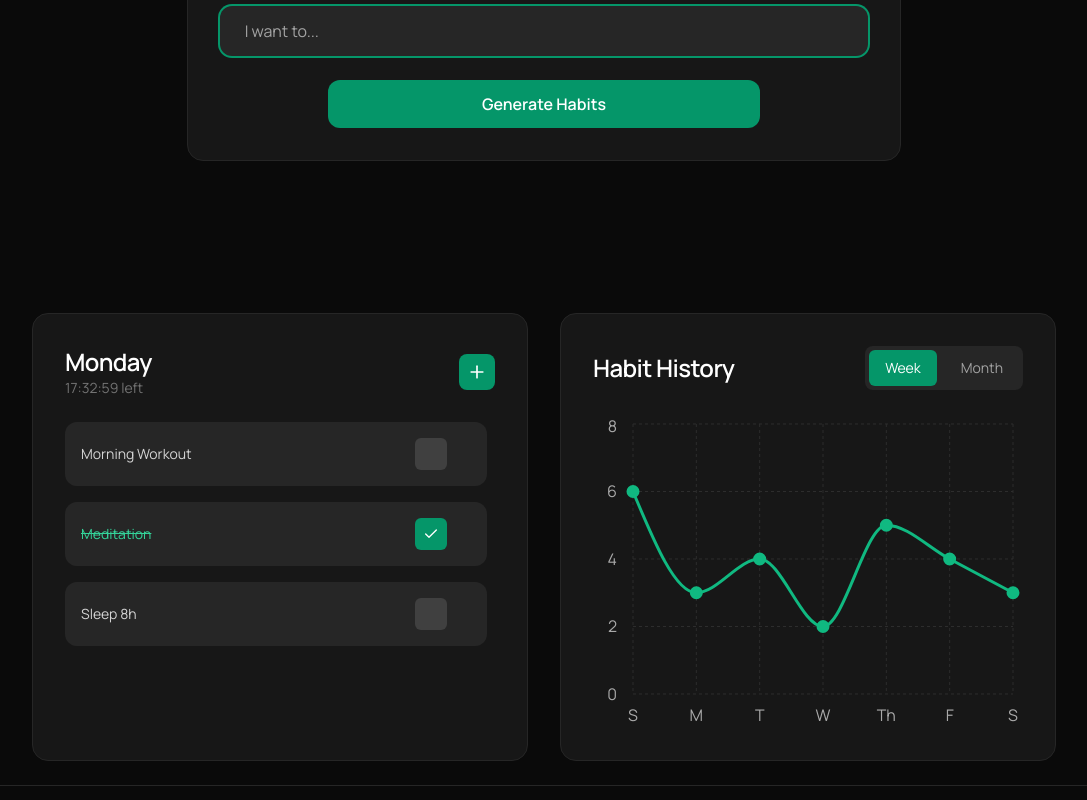
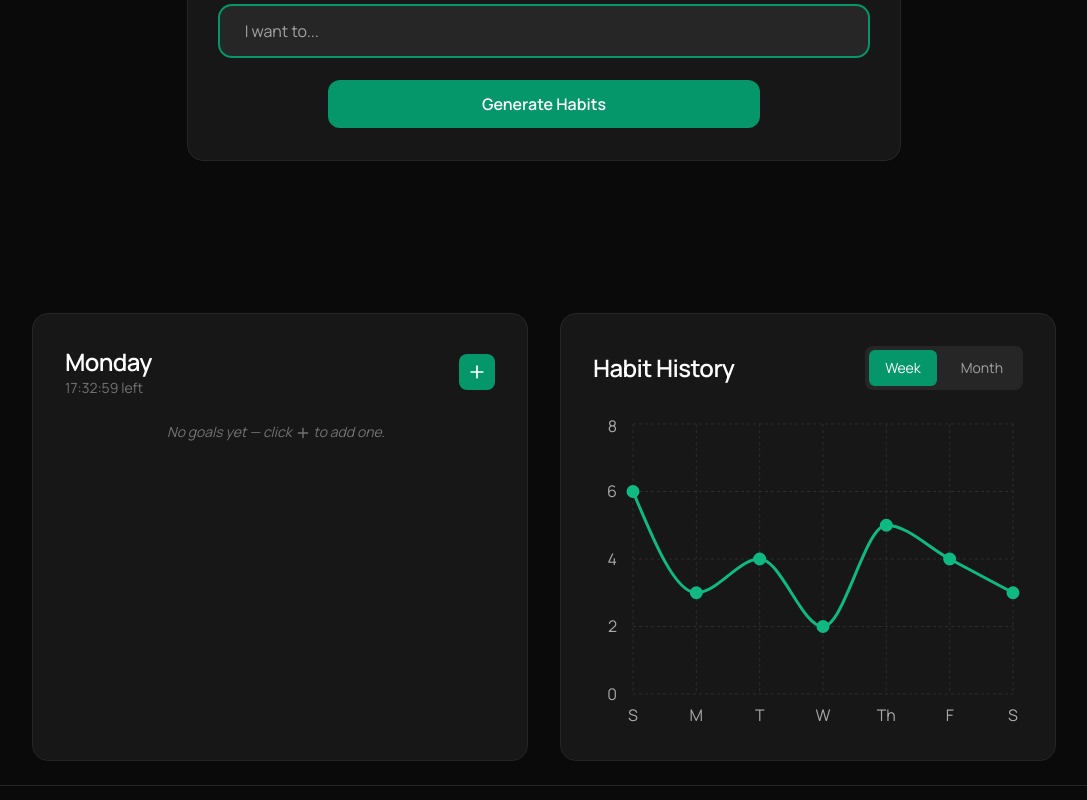
Before and after one commit to aaronormond/habit-tracker, a Next.js app: page /tracking in a window 1280 px wide. Shown: the part 276-1076 px from the top of the page, without its empty margins (96-1183 px from the left). Built offline with nearby package versions, Linux system fonts and the light colour scheme.

Commit message:
Moved around functionality for storing goals and adding goals so that goals can be added across different components

```diff
--- /dev/null
+++ b/src/components/AddGoalButton.tsx
@@ -0,0 +1,31 @@
+"use client";
+import { Plus } from "lucide-react";
+import { addGoal } from "@/store/goalsStore";
+import { Goal } from "./GoalItem";
+
+interface AddGoalButtonProps {
+  name?: string; // optional name for the new goal
+}
+
+export default function AddGoalButton({ name }: AddGoalButtonProps) {
+    const handleClick = () => {
+        const newId = Date.now();
+        const newGoal: Goal = {
+        id: newId,
+        name: name ?? "", // use the passed name, or empty string
+        doneToday: false,
+        editing: !name,  // if name is given, don’t start in editing mode
+        };
+        addGoal(newGoal);
+    };
+
+    return (
+        <button
+        onClick={handleClick}
+        className="bg-emerald-600 hover:bg-emerald-700 transition-colors p-2 rounded-lg"
+        aria-label="Add goal"
+        >
+            <Plus className="w-5 h-5" />
+        </button>
+    );
+}
--- a/src/components/CurrentGoals.tsx
+++ b/src/components/CurrentGoals.tsx
@@ -1,209 +1,57 @@
 "use client";
-
 import { useState, useRef, useEffect } from "react";
-import { Plus, Check, Trash2, ChevronDown, ChevronUp } from "lucide-react";
-
-type Goal = {
-  id: number;
-  name: string;
-  doneToday: boolean;
-  editing?: boolean;
-};
+import { Plus } from "lucide-react";
+import { GoalItem } from "./GoalItem";
+import { useGoals, removeGoal, toggleGoal, updateGoalName } from "@/store/goalsStore";
+import AddGoalButton from "./AddGoalButton";
 
 export default function CurrentGoals() {
-  const [goals, setGoals] = useState<Goal[]>([
-    { id: 1, name: "Morning Workout", doneToday: false },
-    { id: 2, name: "Meditation", doneToday: true },
-    { id: 3, name: "Sleep 8h", doneToday: false },
-  ]);
-  const [expanded, setExpanded] = useState(false);
-  const [message, setMessage] = useState("");
+  const goals = useGoals();
   const listRef = useRef<HTMLUListElement>(null);
   const inputRefs = useRef<{ [key: number]: HTMLInputElement | null }>({});
   const [timeLeft, setTimeLeft] = useState("");
-
-  // get current weekday (e.g. "Tuesday")
   const day = new Date().toLocaleDateString("en-US", { weekday: "long" });
 
-  // smooth scroll to bottom on new goal
-  useEffect(() => {
-    if (!listRef.current) return;
-    const timeout = setTimeout(() => {
-      listRef.current?.scrollTo({
-        top: listRef.current.scrollHeight,
-        behavior: "smooth",
-      });
-    }, 50);
-    return () => clearTimeout(timeout);
-  }, [goals.length]);
+  const handleToggle = (id: number) => toggleGoal(id);
 
-  // fade message timeout
-  useEffect(() => {
-    if (!message) return;
-    const t = setTimeout(() => setMessage(""), 1500);
-    return () => clearTimeout(t);
-  }, [message]);
+  const finishEditing = (id: number, value: string) => {
+    if (!value.trim()) removeGoal(id);
+    else updateGoalName(id, value.trim());
+  };
 
-    // for countdown
   useEffect(() => {
     const updateCountdown = () => {
-      const now = new Date();
-      const midnight = new Date();
-      midnight.setHours(24, 0, 0, 0); // next midnight
-
-      const diff = midnight.getTime() - now.getTime();
-      const hours = Math.floor(diff / 1000 / 60 / 60);
-      const minutes = Math.floor((diff / 1000 / 60) % 60);
-      const seconds = Math.floor((diff / 1000) % 60);
-
-      setTimeLeft(
-        `${hours.toString().padStart(2, "0")}:${minutes
-          .toString()
-          .padStart(2, "0")}:${seconds.toString().padStart(2, "0")}`
-      );
+      const diff = new Date().setHours(24,0,0,0) - new Date().getTime();
+      const format = (n: number) => String(n).padStart(2,"0");
+      setTimeLeft([Math.floor(diff/3600000), Math.floor(diff/60000)%60, Math.floor(diff/1000)%60]
+        .map(format)
+        .join(":") );
     };
-
     updateCountdown();
     const timer = setInterval(updateCountdown, 1000);
     return () => clearInterval(timer);
   }, []);
 
-  const toggleGoal = (id: number) =>
-    setGoals((prev) =>
-      prev.map((g) =>
-        g.id === id ? { ...g, doneToday: !g.doneToday } : g
-      )
-    );
-
-  const addInlineGoal = () => {
-    if (goals.length >= 10) {
-      setMessage("You’re doing too much. Chill.");
-      return;
-    }
-
-    const newId = Date.now();
-    setGoals((prev) => [
-      ...prev,
-      { id: newId, name: "", doneToday: false, editing: true },
-    ]);
-    setTimeout(() => inputRefs.current[newId]?.focus(), 50);
-  };
-
-  const finishEditing = (id: number, value: string) => {
-    if (!value.trim()) {
-      setGoals((prev) => prev.filter((g) => g.id !== id));
-    } else {
-      setGoals((prev) =>
-        prev.map((g) =>
-          g.id === id ? { ...g, name: value.trim(), editing: false } : g
-        )
-      );
-    }
-  };
-
   return (
-    <>
-      <section
-        className={`flex-1 p-8 bg-neutral-900 text-white rounded-2xl border border-neutral-800 flex flex-col transition-all duration-500 ease-in-out ${
-          expanded ? "h-[40rem]" : "h-[28rem]"
-        }`}
-      >
+    <section className="flex-1 p-8 bg-neutral-900 text-white rounded-2xl border border-neutral-800 flex flex-col transition-all duration-500 ease-in-out">
       <div className="flex justify-between items-center mb-6">
         <div className="flex flex-col">
-            <h2 className="text-2xl font-semibold tracking-tight">
-                {day}
-            </h2>
-            <p className="text-sm text-neutral-500 font-normal">
-                {timeLeft} left
-            </p>
+          <h2 className="text-2xl font-semibold tracking-tight">{day}</h2>
+          <p className="text-sm text-neutral-500 font-normal"> {timeLeft} left </p>
         </div>
-          <div className="flex items-center gap-2">
-            {goals.length > 4 && (
-              <button
-                onClick={() => setExpanded((prev) => !prev)}
-                className="flex items-center text-sm text-emerald-500 hover:text-emerald-400 transition-colors"
-              >
-                {expanded ? (
-                  <>
-                    See Less
-                    <ChevronUp className="w-4 h-4 ml-1" />
-                  </>
-                ) : (
-                  <>
-                    See More
-                    <ChevronDown className="w-4 h-4 ml-1" />
-                  </>
-                )}
-              </button>
-            )}
-            <button
-              onClick={addInlineGoal}
-              className="bg-emerald-600 hover:bg-emerald-700 transition-colors p-2 rounded-lg"
-            >
-              <Plus className="w-5 h-5" />
-            </button>
-          </div>
+        <AddGoalButton /> {/* now handles adding itself */}
       </div>
 
-        <ul
-          ref={listRef}
-          className={`flex-1 min-h-0 space-y-4 overflow-y-auto pr-2 scrollbar-thin scrollbar-thumb-neutral-700/60 hover:scrollbar-thumb-emerald-600/60 ${
-            expanded ? "" : "max-h-72"
-          }`}
-        >
+      <ul ref={listRef} className="flex-1 min-h-0 max-h-72 space-y-4 overflow-y-auto pr-2 scrollbar-thin scrollbar-thumb-neutral-700/60 hover:scrollbar-thumb-emerald-600/60">
         {goals.map((goal) => (
-            <li
+          <GoalItem
             key={goal.id}
-              className="group flex items-center justify-between p-4 bg-neutral-800 rounded-xl transition-all duration-200 hover:bg-neutral-700"
-            >
-              {goal.editing ? (
-                <input
-                  ref={(el) => {
-                    inputRefs.current[goal.id] = el;
-                  }}
-                  defaultValue={goal.name}
-                  placeholder="New goal..."
-                  onBlur={(e) => finishEditing(goal.id, e.target.value)}
-                  onKeyDown={(e) =>
-                    e.key === "Enter" &&
-                    finishEditing(goal.id, e.currentTarget.value)
-                  }
-                  className="flex-1 bg-transparent border-b border-neutral-600 focus:border-emerald-500 text-sm px-1 py-0.5 outline-none"
+            goal={goal}
+            onToggle={handleToggle}
+            onDelete={() => removeGoal(goal.id)}
+            onFinishEditing={finishEditing}
+            inputRef={(el) => (inputRefs.current[goal.id] = el)}
           />
-              ) : (
-                <span
-                  className={`flex-1 text-sm transition-colors ${
-                    goal.doneToday
-                      ? "text-emerald-400 line-through"
-                      : "text-neutral-300"
-                  }`}
-                >
-                  {goal.name}
-                </span>
-              )}
-
-              <div className="flex items-center gap-2 ml-3">
-                <button
-                  onClick={() => toggleGoal(goal.id)}
-                  className={`w-8 h-8 rounded-md flex items-center justify-center transition-colors ${
-                    goal.doneToday
-                      ? "bg-emerald-600 text-white"
-                      : "bg-neutral-700 text-neutral-400 hover:bg-neutral-600"
-                  }`}
-                >
-                  {goal.doneToday && <Check className="w-4 h-4" />}
-                </button>
-
-                <button
-                  onClick={() =>
-                    setGoals((prev) => prev.filter((g) => g.id !== goal.id))
-                  }
-                  className="opacity-0 group-hover:opacity-100 transition-opacity text-neutral-500 hover:text-red-500"
-                >
-                  <Trash2 className="w-4 h-4" />
-                </button>
-              </div>
-            </li>
         ))}
 
         {goals.length === 0 && (
@@ -212,13 +60,6 @@ export default function CurrentGoals() {
           </p>
         )}
       </ul>
-        {/* friendly toast */}
-        {message && (
-            <div className="relative text-center bg-neutral-800 text-neutral-100 border border-neutral-700 px-4 py-2 rounded-lg text-sm shadow-lg animate-[fadeIn_0.5s_ease-in-out]">
-            {message}
-            </div>
-        )}
     </section>
-    </>
   );
 }
--- /dev/null
+++ b/src/components/GoalItem.tsx
@@ -0,0 +1,63 @@
+"use client";
+
+import { Check, Trash2 } from "lucide-react";
+
+export type Goal = {
+  id: number;
+  name: string;
+  doneToday: boolean;
+  editing?: boolean;
+};
+
+type GoalItemProps = {
+  goal: Goal;
+  onToggle: (id: number) => void;
+  onDelete: (id: number) => void;
+  onFinishEditing: (id: number, value: string) => void;
+  inputRef?: (el: HTMLInputElement | null) => void;
+};
+
+export function GoalItem({ goal, onToggle, onDelete, onFinishEditing, inputRef }: GoalItemProps) {
+  return (
+    <li className="group flex items-center justify-between p-4 bg-neutral-800 rounded-xl transition-all duration-200 hover:bg-neutral-600">
+      {goal.editing ? (
+        <input
+          ref={inputRef}
+          defaultValue={goal.name}
+          placeholder="New goal..."
+          onBlur={(e) => onFinishEditing(goal.id, e.target.value)}
+          onKeyDown={(e) =>
+            e.key === "Enter" && onFinishEditing(goal.id, e.currentTarget.value)
+          }
+          className="flex-1 bg-transparent border-b border-neutral-600 focus:border-emerald-500 text-sm px-1 py-0.5 outline-none"
+        />
+      ) : (
+        <span
+          className={`flex-1 text-sm transition-colors ${
+            goal.doneToday ? "text-emerald-400" : "text-neutral-300"
+          }`}
+        >
+          {goal.name}
+        </span>
+      )}
+
+      <div className="flex items-center gap-2 ml-3">
+        <button
+          onClick={() => onToggle(goal.id)}
+          className={`w-8 h-8 rounded-md flex items-center justify-center transition-colors ${
+            goal.doneToday ? "bg-emerald-600 text-white" : "bg-neutral-700 text-neutral-400 hover:bg-neutral-500"
+          }`}
+        >
+          {goal.doneToday && <Check className="w-4 h-4" />}
+        </button>
+
+        <button
+          onClick={() => onDelete(goal.id)}
+          className="opacity-0 group-hover:opacity-100 transition-opacity text-neutral-500 hover:text-red-500"
+        >
+          <Trash2 className="w-4 h-4" />
+        </button>
+      </div>
+    </li>
+  );
+}
--- /dev/null
+++ b/src/store/goalsStore.ts
@@ -0,0 +1,43 @@
+// goalsStore.ts
+import { useState, useEffect } from "react";
+import { Goal } from "@/components/GoalItem";
+
+let goals: Goal[] = [];
+let listeners: (() => void)[] = [];
+
+export function addGoal(goal: Goal) {
+  goals.push(goal);
+  listeners.forEach((fn) => fn());
+}
+
+export function removeGoal(id: number) {
+  goals = goals.filter(g => g.id !== id);
+  listeners.forEach((fn) => fn());
+}
+
+export function toggleGoal(id: number) {
+  const goal = goals.find(g => g.id === id);
+  if (goal) goal.doneToday = !goal.doneToday;
+  listeners.forEach(fn => fn());
+}
+
+export function updateGoalName(id: number, name: string) {
+  const goal = goals.find(g => g.id === id);
+  if (goal) goal.name = name;
+  listeners.forEach(fn => fn());
+}
+
+// hook to use the goals in a component
+export function useGoals() {
+  const [state, setState] = useState(goals);
+
+  useEffect(() => {
+    const listener = () => setState([...goals]);
+    listeners.push(listener);
+    return () => {
+      listeners = listeners.filter((l) => l !== listener);
+    };
+  }, []);
+
+  return state;
+}
```
Lines whose indentation alone changed are shown as unchanged.
